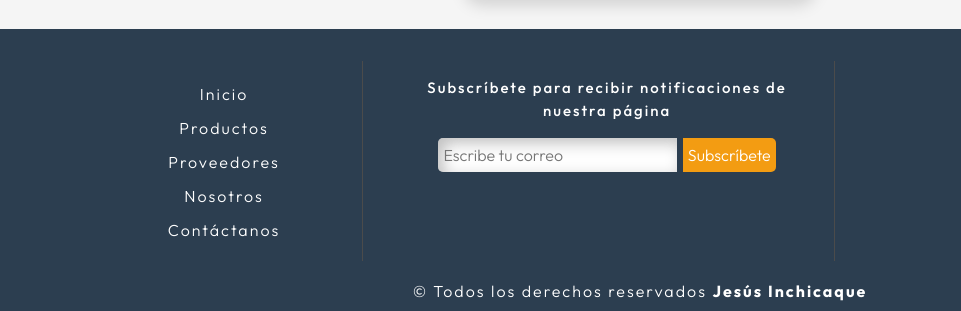
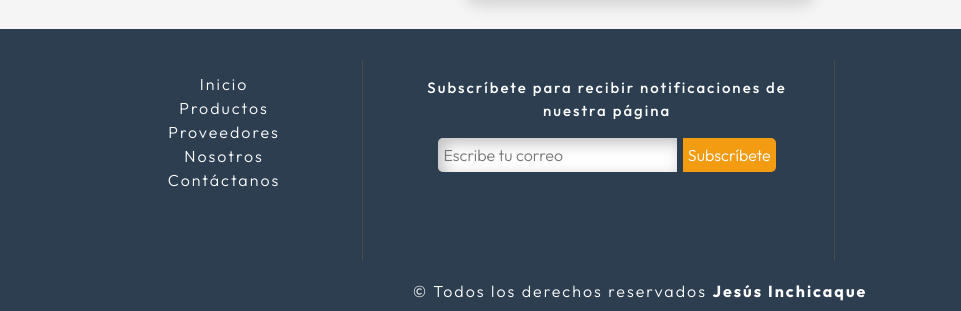
Before and after one commit to jesus9314/QuantumWolrd, a website: page index.html in a window 1280 px wide. Shown: the part 1540-1851 px from the top of the page, 0-961 px from the left. Drawn offline with Linux system fonts and the light colour scheme.

Commit message:
correciones en footer

```diff
--- a/index.html
+++ b/index.html
@@ -235,7 +235,7 @@
                 <div class="container footer">
                     <section class="footer__sec footer__nav">
                         <nav>
-                            <ul class="footerNav__list">
+                            <ul>
                                 <li><a href="/" aria-label="Sección Inicio">Inicio</a></li>
                                 <li><a href="/pages/productos.html" aria-label="Sección Productos">Productos</a></li>
                                 <li><a href="/pages/proveedores.html" aria-label="Sección Proveedores">Proveedores</a></li>
--- a/scss/_generalStyles.scss
+++ b/scss/_generalStyles.scss
@@ -147,14 +147,9 @@ body{
                 }
             }
         }
-        .footerNav{
-            &__list{
-                text-align: center;
-                li{
-                    margin: 10px 0;
-                }
-            }
-        }
+    }
+    &__nav{
+        text-align: center;
     }
     &__subscribe{
         padding: 1rem 0;
```
Also changed, not shown: css/style.css.
